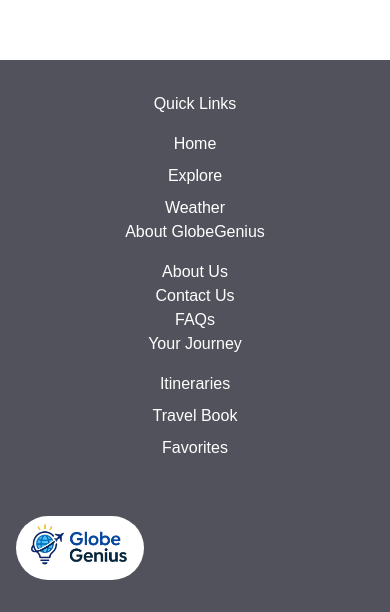
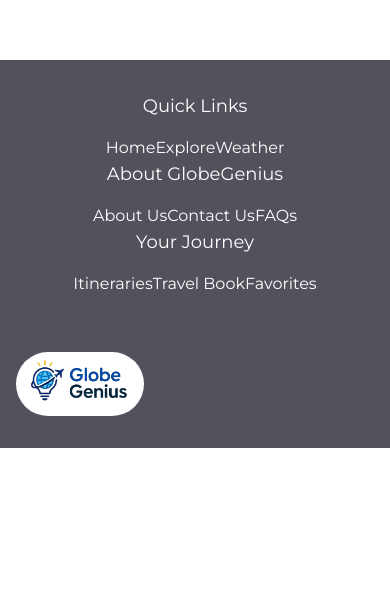
Before and after one commit to GlobeGeniusAI/GlobeGenius.AI, a Next.js app: page / in a window 390 px wide. Shown: the part 848-1460 px from the top of the page. After the commit the page ends 1296 px from the top, so only its background shows below. Built offline with nearby package versions, Linux system fonts and the light colour scheme.

Commit message:
adjust mobile response

```diff
--- a/src/components/Footer.tsx
+++ b/src/components/Footer.tsx
@@ -1,30 +1,79 @@
 import { Logo } from "@/app/UI components/Logo";
+import Link from "next/link";
 
 export function Footer() {
   return (
-    <footer className="bg-zinc-600 text-white w-full py-8">
+    <footer className="bg-zinc-600 text-white font-montserrat w-full py-8 mt-auto">
       <div className="container mx-auto px-4">
         <div className="grid grid-cols-1 sm:grid-cols-2 md:grid-cols-4">
-          <div className="text-center space-y-2">
-            <h3 className="text-white mb-4">Quick Links</h3>
-            <p>Home</p>
-            <p>Explore</p>
-            <p>Weather</p>
+          <div className="text-center">
+            <h3 className="text-white mb-4 font-montserrat text-lg">
+              Quick Links
+            </h3>
+            <Link href="/" className="text-white font-montserrat text-base">
+              Home
+            </Link>
+            <Link
+              className="text-white font-montserrat text-base"
+              href="/explore"
+            >
+              Explore
+            </Link>
+            <Link
+              href="/weather"
+              className="text-white font-montserrat text-base"
+            >
+              Weather
+            </Link>
           </div>
 
-          <div className="text-center space-y-2">
-            <h3 className="text-white mb-4">About GlobeGenius</h3>
+          <div className="text-center">
+            <h3 className="mb-4 text-white font-montserrat text-lg">
+              About GlobeGenius
+            </h3>
             <div className="text-center">
-              <p>About Us</p>
-              <p>Contact Us</p>
-              <p>FAQs</p>
+              <Link
+                href="/about-us"
+                className="text-white font-montserrat text-base"
+              >
+                About Us
+              </Link>
+              <Link
+                href="/contact-us"
+                className="text-white font-montserrat text-base"
+              >
+                Contact Us
+              </Link>
+              <Link
+                href="/faq"
+                className="text-white font-montserrat text-base"
+              >
+                FAQs
+              </Link>
             </div>
           </div>
-          <div className="text-center space-y-2">
-            <h3 className="text-white mb-4">Your Journey</h3>
-            <p>Itineraries</p>
-            <p>Travel Book</p>
-            <p>Favorites</p>
+          <div className="text-center">
+            <h3 className="mb-4 text-white font-montserrat text-lg">
+              Your Journey
+            </h3>
+            <Link
+              href="/itineraries"
+              className="text-white font-montserrat text-base"
+            >
+              Itineraries
+            </Link>
+            <Link
+              href="/travel-book"
+              className="text-white font-montserrat text-base"
+            >
+              Travel Book
+            </Link>
+            <Link
+              href="/favorites"
+              className="text-white font-montserrat text-base"
+            >
+              Favorites
+            </Link>
           </div>
           <div className="text-center">
             <Logo />
--- a/src/components/Header.tsx
+++ b/src/components/Header.tsx
@@ -8,10 +8,11 @@ import { useState } from "react";
 export function Header() {
   const [isMenuOpen, setIsMenuOpen] = useState(false);
   const [isMobileView, setIsMobileView] = useState(false);
+
   return (
     <>
       <nav className="px-4 md:px-10 lg:px-14 flex w-full bg-zinc-600 h-16 items-center justify-between">
-        <Link href="/">
+        <Link href="/" className="cursor-pointer">
           <Logo />
         </Link>
         <div className="hidden md:flex items-center ml-14">
@@ -50,7 +51,10 @@ export function Header() {
             className="p-2 rounded-full"
             onClick={() => setIsMenuOpen(true)}
           >
-            <FontAwesomeIcon icon={faUser} className="text-white h-6 w-6" />
+            <FontAwesomeIcon
+              icon={faUser}
+              className="cursor-pointer text-white h-6 w-6"
+            />
           </button>
           <button
             className="p-2 rounded-full"
```
